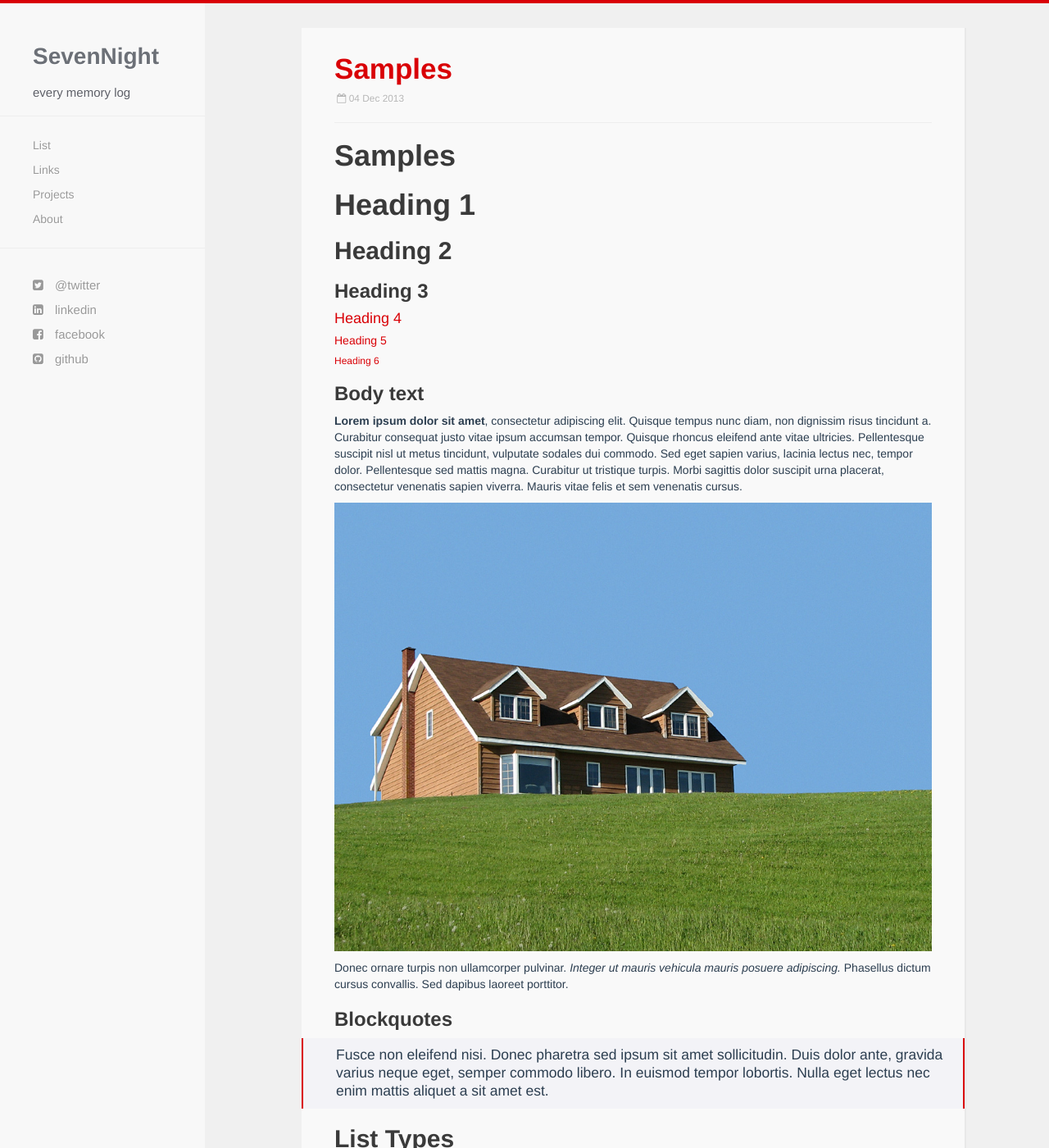
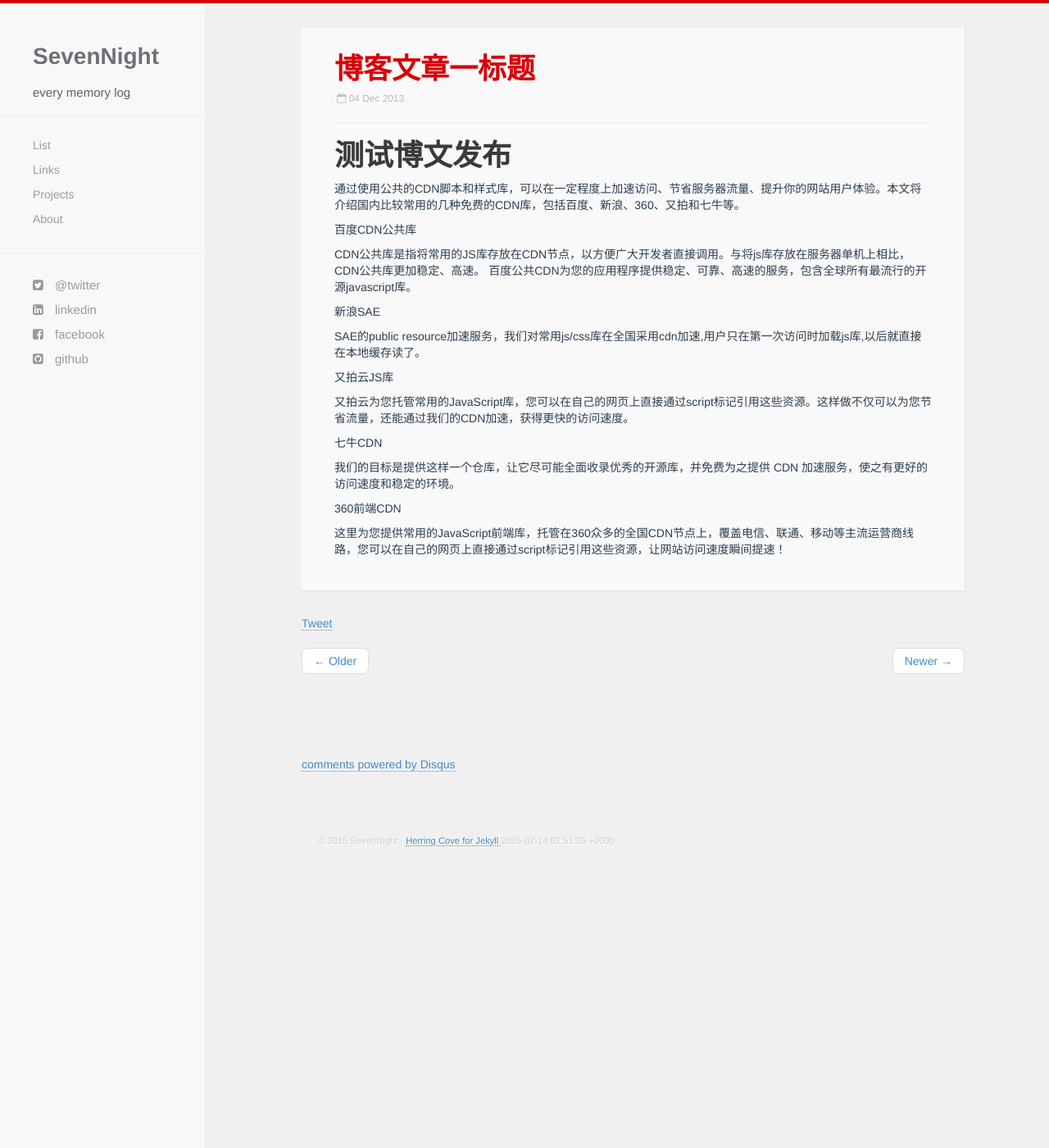
Before and after one commit to ceares/blog, a Jekyll site: the page built from _posts/2013-12-04-Samples.markdown, in a window 1280 px wide and 1400 px high. Shown: the whole window at 82% size. Built offline with Jekyll 4.4.1, drawn with Linux system fonts in a browser that asks for light colours; nearby versions of some CDN libraries; Markdown is read by kramdown in place of the engine named in the settings; comment, search, counter and statistics services are not loaded; some of the changed text lies outside the part shown.

Commit message:
Update 2013-12-04-Samples.markdown

```diff
--- a/_posts/2013-12-04-Samples.markdown
+++ b/_posts/2013-12-04-Samples.markdown
@@ -1,64 +1,28 @@
 ---
-title: Samples
+title: 博客文章一标题
 ---
 
-# Samples
-
-# Heading 1
-
-## Heading 2
-
-### Heading 3
-
-#### Heading 4
-
-##### Heading 5
-
-###### Heading 6
-
-### Body text
-
-**Lorem ipsum dolor sit amet**, consectetur adipiscing elit. Quisque tempus nunc diam, non dignissim risus tincidunt a. Curabitur consequat justo vitae ipsum accumsan tempor. Quisque rhoncus eleifend ante vitae ultricies. Pellentesque suscipit nisl ut metus tincidunt, vulputate sodales dui commodo. Sed eget sapien varius, lacinia lectus nec, tempor dolor. Pellentesque sed mattis magna. Curabitur ut tristique turpis. Morbi sagittis dolor suscipit urna placerat, consectetur venenatis sapien viverra. Mauris vitae felis et sem venenatis cursus.
+# 测试博文发布
 
 
-![Image]({{ site.baseurl }}/images/cc.jpg)
+通过使用公共的CDN脚本和样式库，可以在一定程度上加速访问、节省服务器流量、提升你的网站用户体验。本文将介绍国内比较常用的几种免费的CDN库，包括百度、新浪、360、又拍和七牛等。
 
+百度CDN公共库
 
-Donec ornare turpis non ullamcorper pulvinar. *Integer ut mauris vehicula mauris posuere adipiscing.* Phasellus dictum cursus convallis. Sed dapibus laoreet porttitor.
+CDN公共库是指将常用的JS库存放在CDN节点，以方便广大开发者直接调用。与将js库存放在服务器单机上相比，CDN公共库更加稳定、高速。 百度公共CDN为您的应用程序提供稳定、可靠、高速的服务，包含全球所有最流行的开源javascript库。
 
-### Blockquotes
+新浪SAE
 
-> Fusce non eleifend nisi. Donec pharetra sed ipsum sit amet sollicitudin. Duis dolor ante, gravida varius neque eget, semper commodo libero. In euismod tempor lobortis. Nulla eget lectus nec enim mattis aliquet a sit amet est.
+SAE的public resource加速服务，我们对常用js/css库在全国采用cdn加速,用户只在第一次访问时加载js库,以后就直接在本地缓存读了。
 
-## List Types
+又拍云JS库
 
-### Lists
+又拍云为您托管常用的JavaScript库，您可以在自己的网页上直接通过script标记引用这些资源。这样做不仅可以为您节省流量，还能通过我们的CDN加速，获得更快的访问速度。
 
-1. Item One
-   1. sub one
-   2. sub two
-   3. sub three
-2. Item Two
+七牛CDN
 
-* Uno
-* Dos
-* Tres
+我们的目标是提供这样一个仓库，让它尽可能全面收录优秀的开源库，并免费为之提供 CDN 加速服务，使之有更好的访问速度和稳定的环境。
 
+360前端CDN
 
-## Table
-
-| Tables        | Are           | Cool  |
-| ------------- |:-------------:| -----:|
-| col 3 is      | right-aligned | $1600 |
-| col 2 is      | centered      |   $12 |
-| zebra stripes | are neat      |    $1 |
-
-
-## Code
-
-{% highlight python %}
-class node:
-    def __init__(self, data, next=None):
-        self.data = data
-        self.next = next
-{% endhighlight %}
+这里为您提供常用的JavaScript前端库，托管在360众多的全国CDN节点上，覆盖电信、联通、移动等主流运营商线路，您可以在自己的网页上直接通过script标记引用这些资源，让网站访问速度瞬间提速！
```
